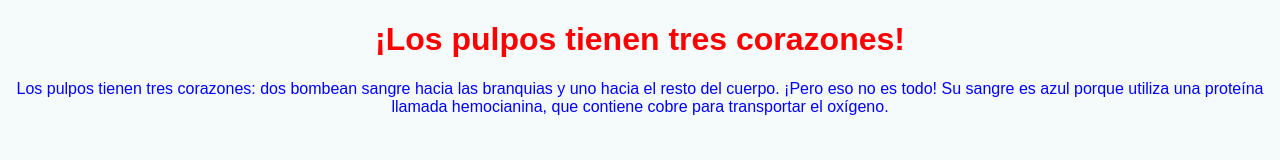
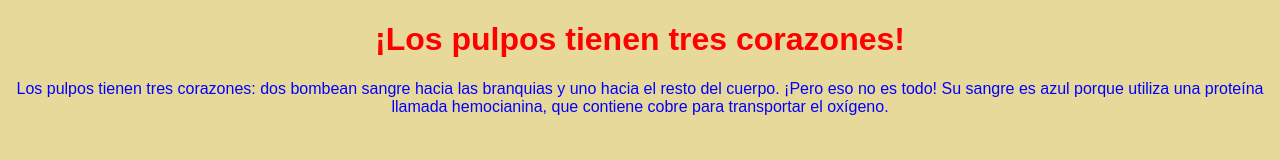
Before and after one commit to juan200827/Practica-git, a plain HTML site: page index.html in a window 1280 px wide. Drawn offline with Linux system fonts and the light colour scheme.

Commit message:
styles: change page background

```diff
--- a/styles.css
+++ b/styles.css
@@ -1,6 +1,6 @@
 body {
     font-family: Arial, sans-serif;
-    background-color: #f5fafb;
+    background-color: #e7d99a;
 }
 
 h1 {
```
